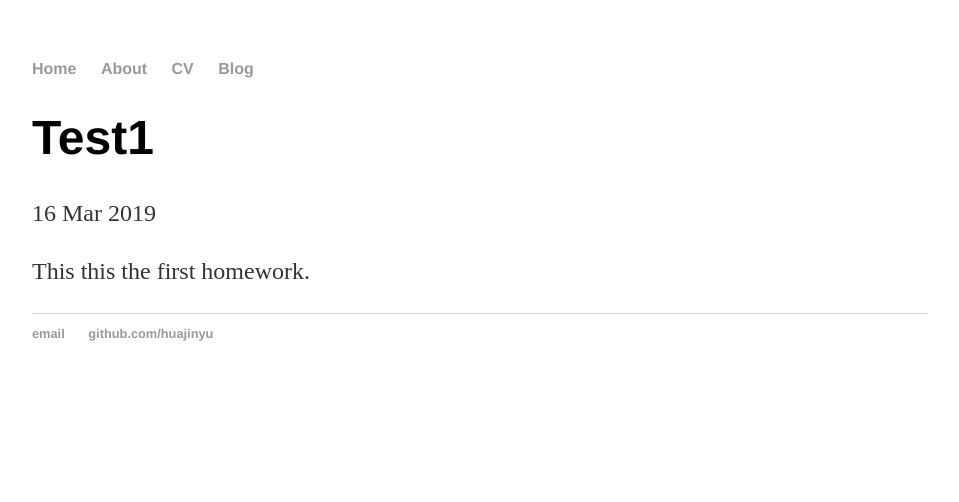
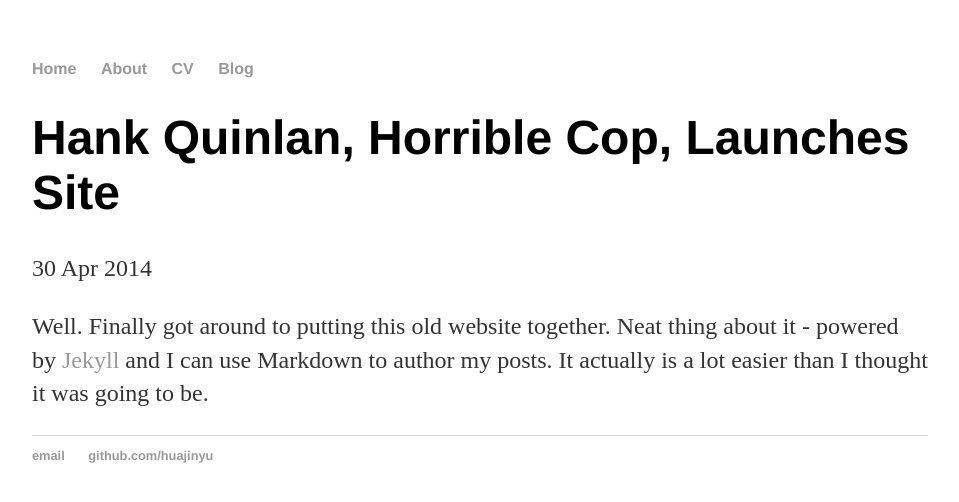
Before and after one commit to HuajinYu/Huajin.github.io, a Jekyll site: the page built from _posts/2019-03-16-test1.md, in a window 1280 px wide. Shown: the top 502 px of the page, without its empty margins (160-1119 px from the left). Built offline with Jekyll 4.4.1, drawn with Linux system fonts in a browser that asks for light colours; our own code applies the rules of GitHub Pages for plain Markdown files.

Commit message:
Update 2019-03-16-test1.md

```diff
--- a/_posts/2019-03-16-test1.md
+++ b/_posts/2019-03-16-test1.md
@@ -1 +1,7 @@
-This this the first homework.
+---
+layout: post
+title: "Hank Quinlan, Horrible Cop, Launches Site"
+date: 2014-04-30
+---
+
+Well. Finally got around to putting this old website together. Neat thing about it - powered by [Jekyll](http://jekyllrb.com) and I can use Markdown to author my posts. It actually is a lot easier than I thought it was going to be.
```
